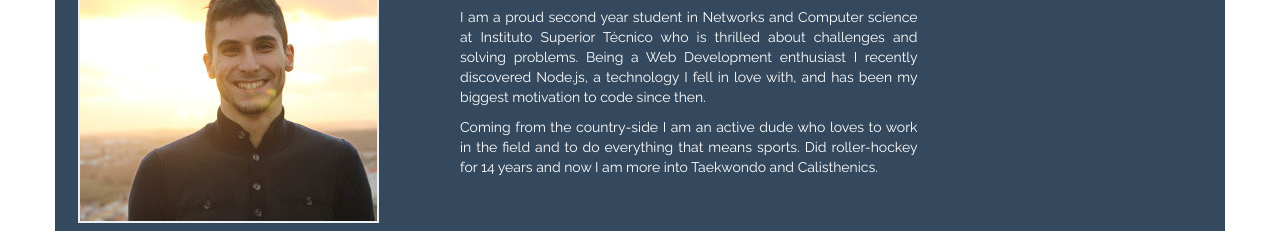
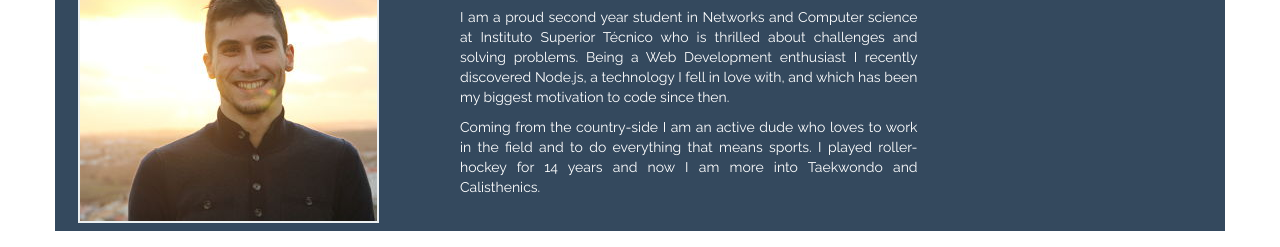
Before and after one commit to johnytiago/joaotiago.github.io, a website: page joaoTiago.html in a window 1280 px wide. Shown: the part 56-303 px from the top of the page. Drawn offline with nearby package versions, Linux system fonts and the light colour scheme.

Commit message:
fix header msg

```diff
--- a/joaoTiago.html
+++ b/joaoTiago.html
@@ -11,8 +11,8 @@
 				<div class="col-lg-4"><img src="/images/joaoTiago.jpg"></div>
 				<div class="col-md-5">
 					<h2>About Me</h2>
-					<p>I am a proud second year student in Networks and Computer science at Instituto Superior Técnico who is thrilled about challenges and solving problems. Being a Web Development enthusiast I recently discovered Node.js, a technology I fell in love with, and has been my biggest motivation to code since then.</p>
-					<p>Coming from the country-side I am an active dude who loves to work in the field and to do everything that means sports. Did roller-hockey for 14 years and now I am more into Taekwondo and Calisthenics.</p>
+					<p>I am a proud second year student in Networks and Computer science at Instituto Superior Técnico who is thrilled about challenges and solving problems. Being a Web Development enthusiast I recently discovered Node.js, a technology I fell in love with, and which has been my biggest motivation to code since then.</p>
+					<p>Coming from the country-side I am an active dude who loves to work in the field and to do everything that means sports. I played roller-hockey for 14 years and now I am more into Taekwondo and Calisthenics.</p>
 				</div>
 			</div>
 		</div>
```
